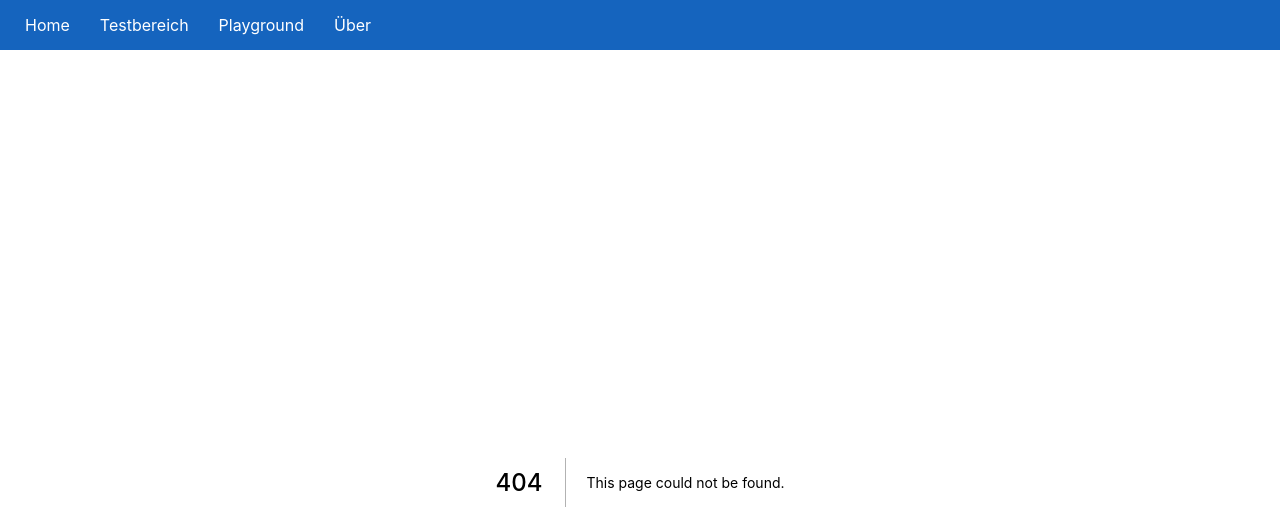
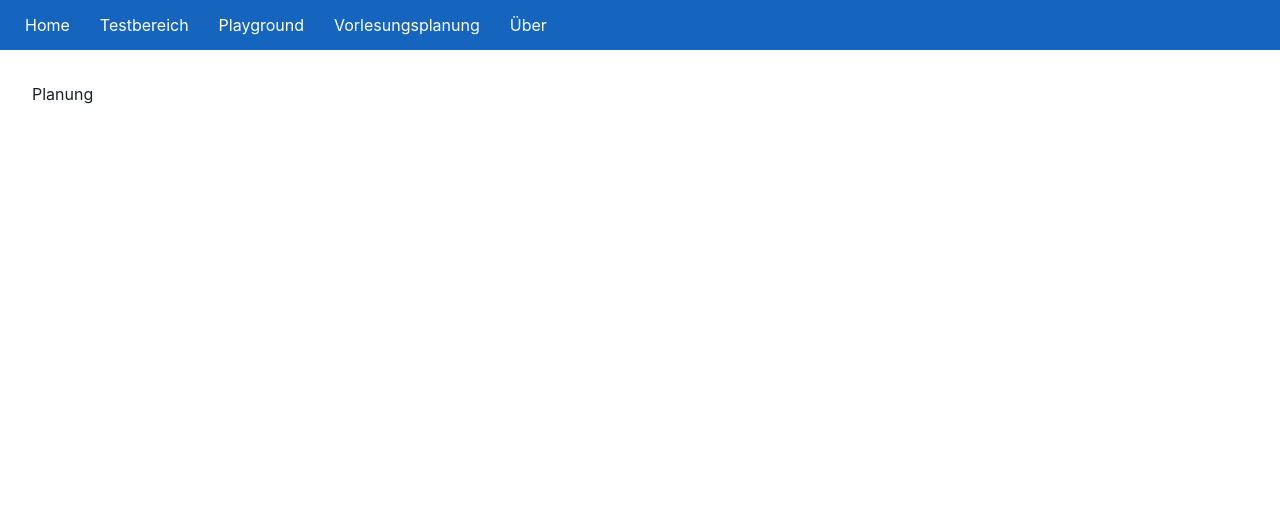
Before and after one commit to behrends/dhbw-lecture-plan, a Next.js app: page /planning in a window 1280 px wide. Before the commit this address had no page. Shown: the top 530 px of the page. Built offline with nearby package versions, Linux system fonts and the light colour scheme.

Commit message:
Seite für Vorlesungsplanung

```diff
--- a/components/Nav.jsx
+++ b/components/Nav.jsx
@@ -15,6 +15,9 @@ const Nav = () => {
           <Link href="/playground">Playground</Link>
         </li>
         <li>
+          <Link href="/planning">Vorlesungsplanung</Link>
+        </li>
+        <li>
           <Link href="/about">Über</Link>
         </li>
       </ul>
--- /dev/null
+++ b/pages/planning.js
@@ -0,0 +1,3 @@
+export default function Planning() {
+  return <h1>Planung</h1>;
+}
```
